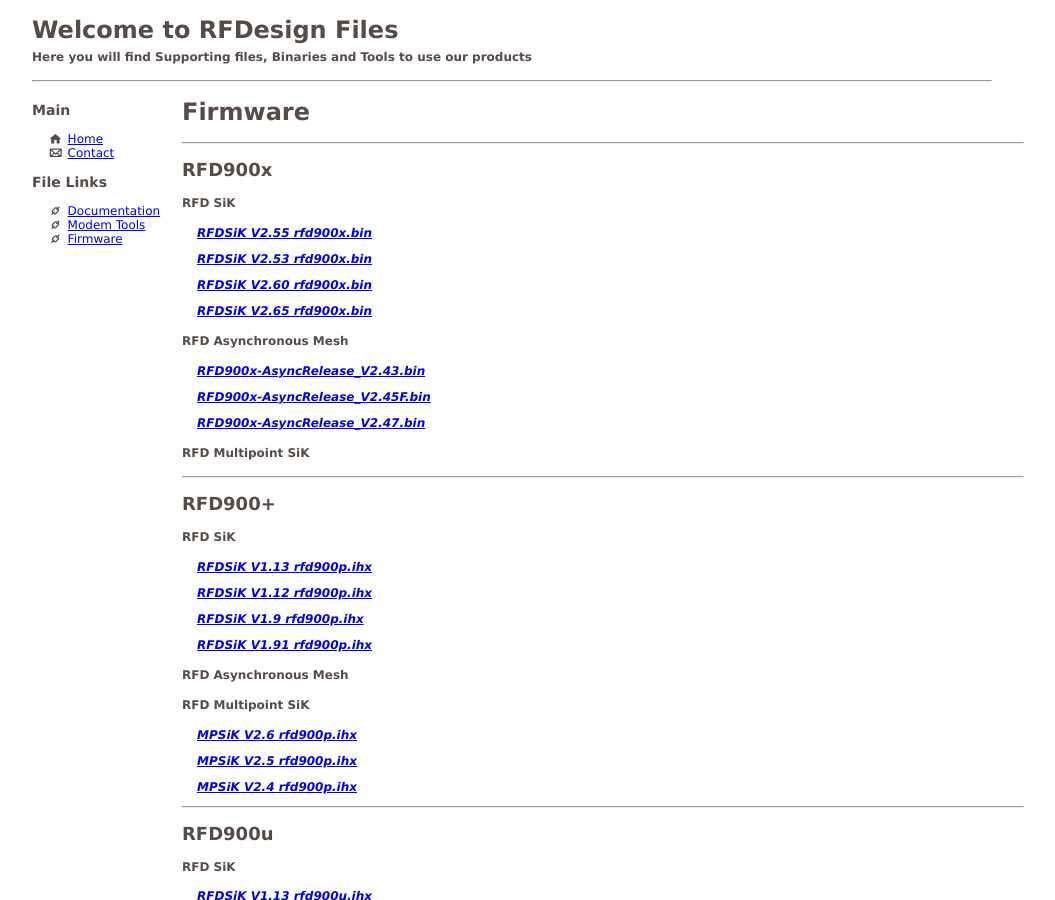
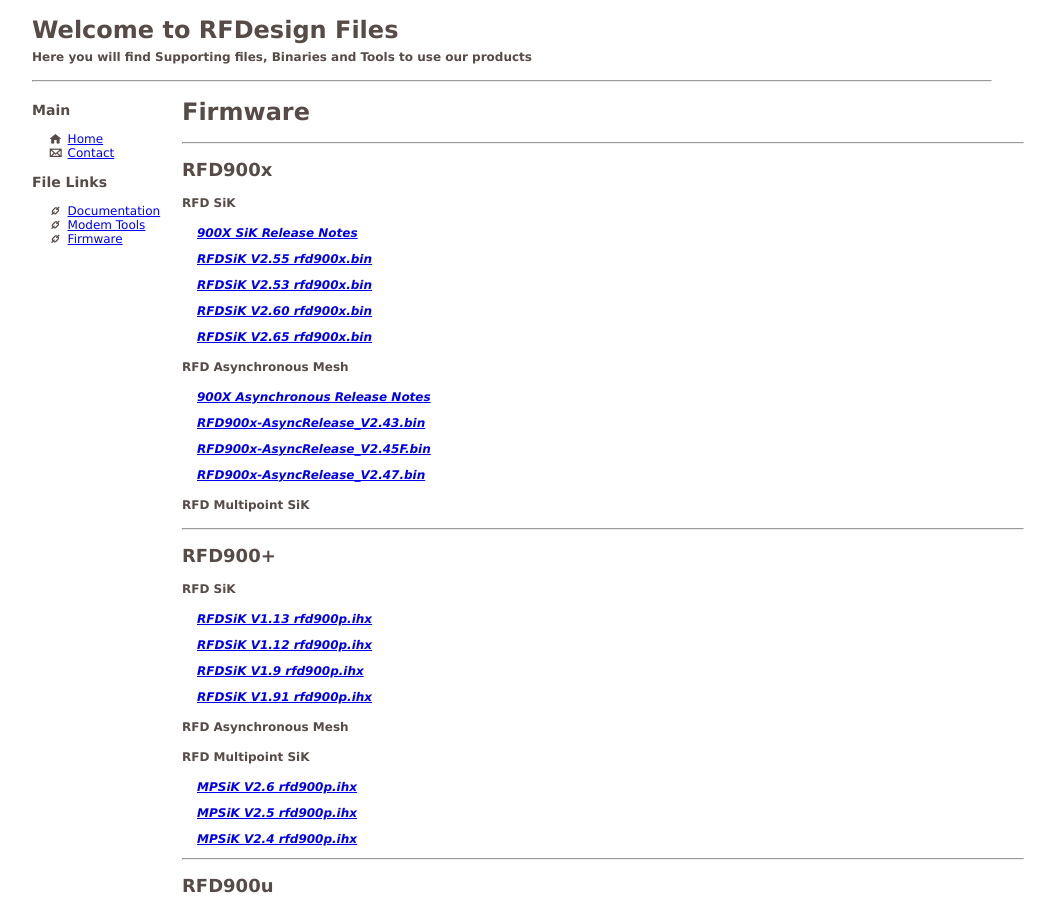
Before and after one commit to RFDesign/rfdesign.github.io, a Jekyll site: the page built from firmware.html, in a window 1280 px wide and 900 px high. Shown: the whole window, without its empty margins (26-1081 px from the left). Built offline with Jekyll 4.4.1, drawn with Linux system fonts in a browser that asks for light colours.

Commit message:
Update firmware.yml

```diff
--- a/_data/firmware.yml
+++ b/_data/firmware.yml
@@ -1,11 +1,13 @@
 - modems:
     heading: RFD900x
     SIK:
+        - file: 900X SiK Release Notes
         - file: RFDSiK V2.55 rfd900x.bin
         - file: RFDSiK V2.53 rfd900x.bin
         - file: RFDSiK V2.60 rfd900x.bin
         - file: RFDSiK V2.65 rfd900x.bin
     Async:
+        - file: 900X Asynchronous Release Notes
         - file: RFD900x-AsyncRelease_V2.43.bin
         - file: RFD900x-AsyncRelease_V2.45F.bin
         - file: RFD900x-AsyncRelease_V2.47.bin
```
